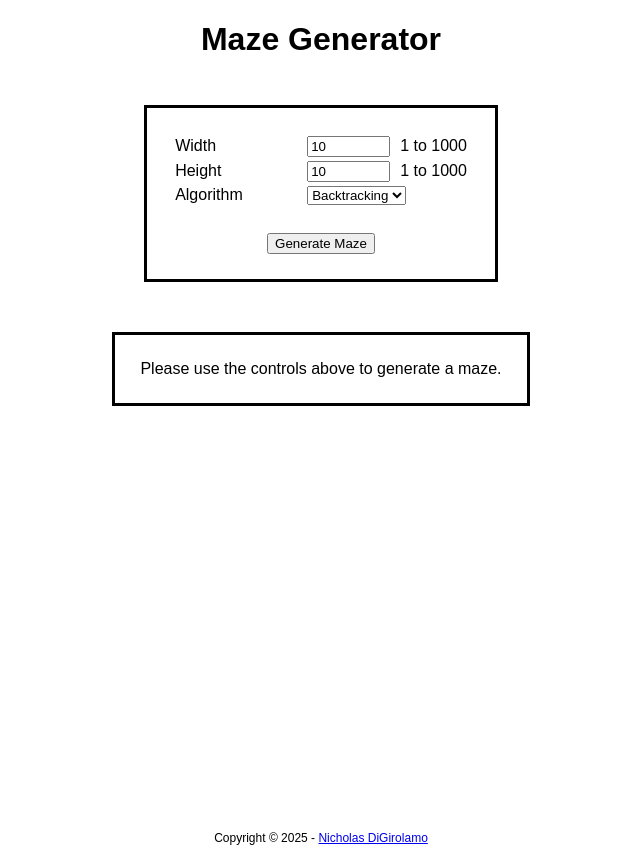
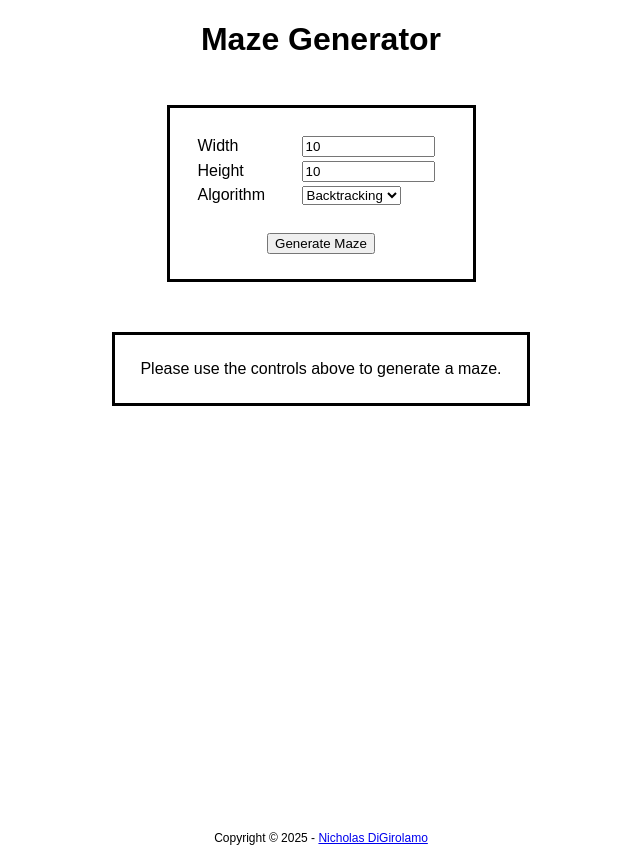
Before and after one commit to nsdigirolamo/maze-gen, a React (Vite) app: page / in a window 1280 px wide. Shown: the whole page, without its empty margins (319-959 px from the left). Built offline with nearby package versions, Linux system fonts and the light colour scheme.

Commit message:
Many changes. Now using react-hook-form

```diff
--- a/package.json
+++ b/package.json
@@ -11,7 +11,8 @@
   },
   "dependencies": {
     "react": "^18.3.1",
-    "react-dom": "^18.3.1"
+    "react-dom": "^18.3.1",
+    "react-hook-form": "^7.54.2"
   },
   "devDependencies": {
     "@eslint/js": "^9.17.0",
--- a/src/App.css
+++ b/src/App.css
@@ -1,5 +1,11 @@
 body {
   font-family: sans-serif;
+}
+
+footer {
+  text-align: center;
+  margin: 50vh 0 2vh 0;
+  font-size: 0.75rem;
 }
 
 .container,
@@ -24,11 +30,12 @@ body {
   display: inline-block;
 }
 
-.menu .label {
-  width: 10vw;
+.menu label {
+  display: inline-block;
+  width: 100px;
 }
 
 .menu input {
-  width: 75px;
+  width: 125px;
   margin-right: 10px;
 }
--- a/src/App.tsx
+++ b/src/App.tsx
@@ -3,12 +3,22 @@ import "./App.css";
 import Visualizer from "./components/Visualizer";
 import ControlPanel from "./components/ControlPanel";
 import Maze from "./models/maze";
+import ControlPanelData, {
+  defaultControlPanelData,
+} from "./models/control-panel-data";
+import MAZE_CREATORS from "./models/maze-creators";
 
 function App() {
   const [maze, setMaze] = useState<Maze | null>();
   const [showSolution, setShowSolution] = useState<boolean>(false);
 
-  const handleToggle = () => {
+  const handleControlPanelSubmit = (data: ControlPanelData) => {
+    const mazeCreator = MAZE_CREATORS[data.mazeCreatorIndex].function;
+    const newMaze = mazeCreator(data.width, data.height);
+    setMaze(newMaze);
+  };
+
+  const handleShowSolutionToggle = () => {
     setShowSolution(!showSolution);
   };
 
@@ -16,7 +26,10 @@ function App() {
     <>
       <h1 style={{ textAlign: "center" }}>Maze Generator</h1>
       <div className="container">
-        <ControlPanel onGenerateClick={setMaze} />
+        <ControlPanel
+          defaultData={defaultControlPanelData}
+          onSubmit={handleControlPanelSubmit}
+        />
       </div>
       {maze ? (
         <>
@@ -24,7 +37,7 @@ function App() {
             Show Solution?
             <input
               type="checkbox"
-              onChange={handleToggle}
+              onChange={handleShowSolutionToggle}
               style={{ marginLeft: "10px" }}
             />
           </div>
@@ -38,13 +51,7 @@ function App() {
         </div>
       )}
 
-      <footer
-        style={{
-          textAlign: "center",
-          margin: "50vh 0 2vh 0",
-          fontSize: "0.75rem",
-        }}
-      >
+      <footer>
         Copyright © 2025 -{" "}
         <a href="https://nsdigirolamo.com">Nicholas DiGirolamo</a>
       </footer>
--- a/src/components/ControlPanel.tsx
+++ b/src/components/ControlPanel.tsx
@@ -1,61 +1,48 @@
-import { ReactElement, useState } from "react";
-import NumberSelectorTr from "./NumberSelectorTr";
-import { createIterativeBacktrackingMaze } from "../logic/iterativeBacktracking";
-import { createKruskalsMaze } from "../logic/kruskals";
-import Maze from "../models/maze";
+import { ReactElement } from "react";
+import { useForm } from "react-hook-form";
+import MAZE_CREATORS from "../models/maze-creators";
+import ControlPanelData from "../models/control-panel-data";
 
 interface ControlPanelProps {
-  onGenerateClick: (newMaze: Maze) => void;
+  defaultData: ControlPanelData;
+  onSubmit: (data: ControlPanelData) => void;
 }
 
-const mazeCreatorFunctions = [
-  {
-    name: "Backtracking",
-    creator: createIterativeBacktrackingMaze,
-  },
-  {
-    name: "Kruskal's",
-    creator: createKruskalsMaze,
-  },
-];
-
-function ControlPanel({ onGenerateClick }: ControlPanelProps): ReactElement {
-  const [height, setHeight] = useState(10);
-  const [width, setWidth] = useState(10);
-  const [creatorFunctionIndex, setCreatorFunctionIndex] = useState(0);
-
-  const handleSelect = (newValue: number) => {
-    setCreatorFunctionIndex(newValue);
-  };
-
-  const handleClick = () => {
-    const newMaze = mazeCreatorFunctions[creatorFunctionIndex].creator(
-      width,
-      height,
-    );
-    onGenerateClick(newMaze);
-  };
+function ControlPanel({
+  onSubmit,
+  defaultData,
+}: ControlPanelProps): ReactElement {
+  const { register, handleSubmit } = useForm<ControlPanelData>({
+    defaultValues: defaultData,
+  });
 
   return (
-    <>
-      <div className="menu">
+    <form className="menu" onSubmit={handleSubmit((data) => onSubmit(data))}>
       <table>
         <tbody>
-            <NumberSelectorTr
-              label="Width"
-              initialValue={width}
-              onChange={setWidth}
-            />
-            <NumberSelectorTr
-              label="Height"
-              initialValue={height}
-              onChange={setHeight}
-            />
           <tr>
-              <td className="label">Algorithm</td>
             <td>
-                <select onChange={(event) => handleSelect(+event.target.value)}>
-                  {mazeCreatorFunctions.map((element, index) => (
+              <label>Width</label>
+            </td>
+            <td>
+              <input type="number" min={1} max={1000} {...register("width")} />
+            </td>
+          </tr>
+          <tr>
+            <td>
+              <label>Height</label>
+            </td>
+            <td>
+              <input type="number" min={1} max={1000} {...register("height")} />
+            </td>
+          </tr>
+          <tr>
+            <td>
+              <label>Algorithm</label>
+            </td>
+            <td>
+              <select {...register("mazeCreatorIndex")}>
+                {MAZE_CREATORS.map((element, index) => (
                   <option value={index} key={index}>
                     {element.name}
                   </option>
@@ -66,10 +53,9 @@ function ControlPanel({ onGenerateClick }: ControlPanelProps): ReactElement {
         </tbody>
       </table>
       <div className="container" style={{ paddingTop: "25px" }}>
-          <button onClick={handleClick}>Generate Maze</button>
+        <button type="submit">Generate Maze</button>
       </div>
-      </div>
-    </>
+    </form>
   );
 }
 
--- a/src/components/NumberSelectorTr.tsx
+++ /dev/null
@@ -1,38 +0,0 @@
-import { ChangeEventHandler, ReactElement, useState } from "react";
-
-interface NumberSelectorTrProps {
-  label: string;
-  initialValue: number;
-  onChange: (newValue: number) => void;
-}
-
-const min = 1;
-const max = 1000;
-
-function NumberSelectorTr({
-  label,
-  initialValue,
-  onChange,
-}: NumberSelectorTrProps): ReactElement {
-  const [value, setValue] = useState<number>(initialValue);
-
-  const handleChange: ChangeEventHandler<HTMLInputElement> = (event) => {
-    const newValue = Math.min(Math.max(+event.target.value, min), max);
-    setValue(newValue);
-    onChange(newValue);
-  };
-
-  return (
-    <tr>
-      <td className="label">{label}</td>
-      <td>
-        <input type="number" onChange={handleChange} value={"" + value} />
-        <span>
-          {min} to {max}
-        </span>
-      </td>
-    </tr>
-  );
-}
-
-export default NumberSelectorTr;
--- /dev/null
+++ b/src/models/control-panel-data.ts
@@ -0,0 +1,13 @@
+interface ControlPanelData {
+  width: number;
+  height: number;
+  mazeCreatorIndex: number;
+}
+
+export const defaultControlPanelData: ControlPanelData = {
+  width: 10,
+  height: 10,
+  mazeCreatorIndex: 0,
+};
+
+export default ControlPanelData;
--- /dev/null
+++ b/src/models/maze-creators.ts
@@ -0,0 +1,15 @@
+import { createIterativeBacktrackingMaze } from "../logic/iterativeBacktracking";
+import { createKruskalsMaze } from "../logic/kruskals";
+
+const MAZE_CREATORS = [
+  {
+    name: "Backtracking",
+    function: createIterativeBacktrackingMaze,
+  },
+  {
+    name: "Kruskal's",
+    function: createKruskalsMaze,
+  },
+];
+
+export default MAZE_CREATORS;
```
Also changed, not shown: 1 other file (tests, documents, lock files or other folders). Lines whose indentation alone changed are shown as unchanged.
